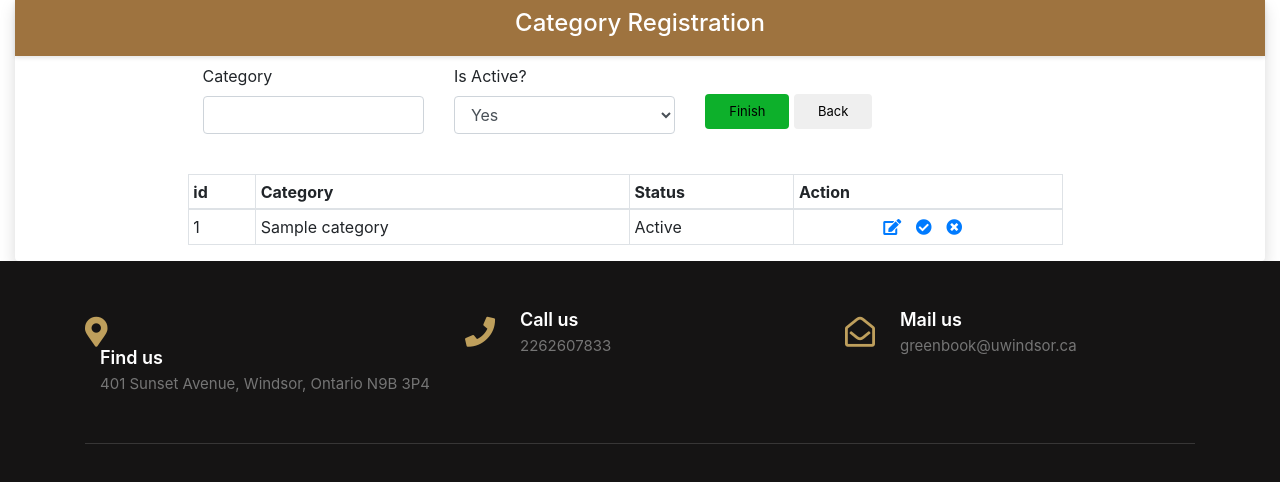
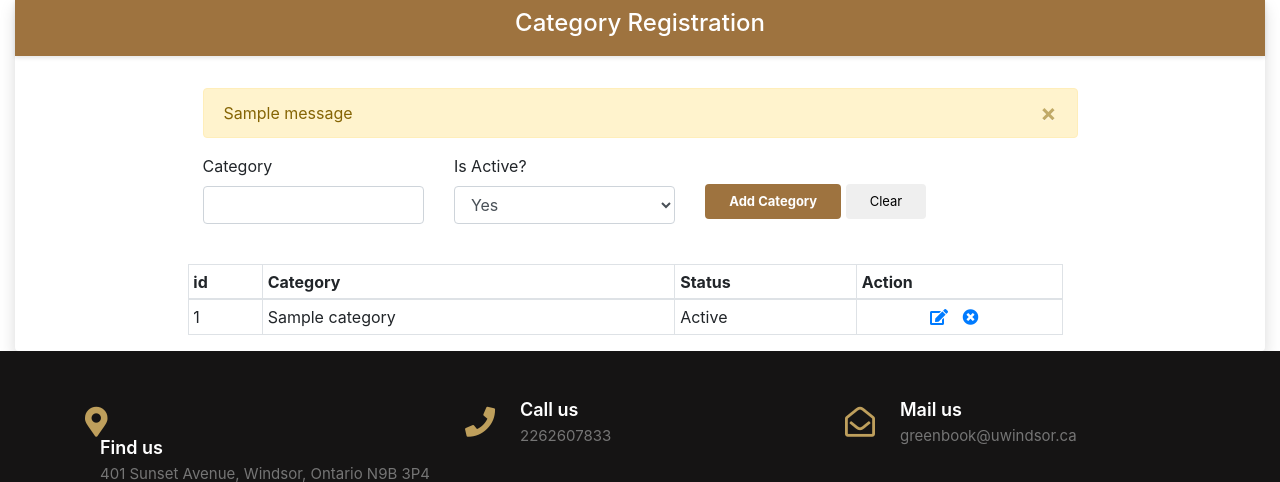
Before and after one commit to deonlobo/green_book_site, a Django app: page /marketplace/add-category/ in a window 1280 px wide. Shown: the part 62-544 px from the top of the page. Run offline with Django 5.2, Linux system fonts and the light colour scheme; tables that the repository leaves empty hold one stand-in row (values such as "Sample post"); one stand-in notice (Sample message) is shown; parts of the project's set-up code (start-up, migrations or seed data) failed here and were passed over; some libraries are stand-ins or nearby versions.

Commit message:
category related issues fixed

```diff
--- a/marketplace/forms.py
+++ b/marketplace/forms.py
@@ -132,6 +132,37 @@ class CategoryForm(ModelForm):
             'category_name': 'Category',
             'is_active': 'Is Active?',
         }
+        error_messages = {
+            'category_name': {
+                'required': 'Category name is required.',
+            },
+            'is_active': {
+                'required': 'Please select whether the category is active or not.',
+            },
+        }
+
+    def clean_category_name(self):
+        category_name = self.cleaned_data.get('category_name')
+        if not category_name:
+            raise forms.ValidationError('Category name is required.')
+        if Category.objects.filter(category_name=category_name).exclude(category_id=self.instance.category_id).exists():
+            raise forms.ValidationError('A category with this name already exists.')
+        return category_name
+
+    def clean_is_active(self):
+        is_active = self.cleaned_data.get('is_active')
+        if is_active is None:
+            raise forms.ValidationError('Please select whether the category is active or not.')
+        return is_active
+
+    def clean(self):
+        cleaned_data = super().clean()
+        category_name = cleaned_data.get('category_name')
+        is_active = cleaned_data.get('is_active')
+        if category_name and is_active is None:
+            self.add_error('is_active', 'Please select whether the category is active or not.')
+        return cleaned_data
+
 
 class SearchProductForm(ModelForm):
     class Meta:
--- a/marketplace/models.py
+++ b/marketplace/models.py
@@ -5,11 +5,13 @@ from django.utils.html import mark_safe
 
 class Category(models.Model):
     category_id = models.AutoField(primary_key=True)
-    category_name = models.CharField(max_length=100)
+    category_name = models.CharField(max_length=100, unique=True)
     is_active = models.BooleanField(choices=[(True,'Yes'),(False,'No')],default=True)
     creation_time = models.DateTimeField(auto_now_add=True)
     def __str__(self):
         return self.category_name
+    def activate(self):
+        self.is_active = True
 
 class Product(models.Model):
     name = models.CharField(max_length=255)
--- a/marketplace/static/add-product.css
+++ b/marketplace/static/add-product.css
@@ -173,7 +173,10 @@ span.round-tab i{
     margin-top: 30px;
 }
 .next-step{
-	background-color: #0db02b;
+	background-color: #9e733f;
+    border-color: #9e733f;
+    color: white;
+    font-weight: 700;
 }
 .skip-btn{
 	background-color: #cec12d;
--- a/marketplace/templates/add-category.html
+++ b/marketplace/templates/add-category.html
@@ -6,33 +6,53 @@
 {% endblock %}
 {% block content %}
     <div class="container-fluid category">
+
         <div class="col-md-12 mx-auto shadow p-0 bg-body rounded">
             <header class="header">
                 <h4>Category Registration</h4>
             </header>
             <section class="category-register mt-2">
+                   {% if messages %}
+                        {% for message in messages %}
+                            <br/>
+                            <div class="alert alert-warning alert-dismissible fade show" role="alert">
+                                {{ message }}
+                                <button type="button" class="close" data-dismiss="alert" aria-label="Close">
+                                <span aria-hidden="true">&times;</span>
+                              </button>
+                            </div>
+                        {% endfor %}
+                    {% endif %}
 {#                <div class="container">#}
                     <div class="row">
                         <div class="col-sm-10">
-                            <form action="{% url 'marketplace:add_category' %}" method="post">
+                            <form id="category-form" method="post" novalidate>
                                 {% csrf_token %}
                             <div class="row">
                                 <div class="col-sm-4">
                                      <div class="form-group">
                                             <label>{{ form.category_name.label }}</label>
                                             {{ form.category_name }}
+                                            {% for error in form.category_name.errors %}
+                                                <div class="invalid-feedback d-block">{{ error }}</div>
+                                            {% endfor %}
                                      </div>
                                 </div>
                                 <div class="col-sm-4">
                                      <div class="form-group">
                                             <label>{{ form.is_active.label }}</label>
                                             {{ form.is_active }}
+                                            {% for error in form.is_active.errors %}
+                                                <div class="invalid-feedback d-block">{{ error }}</div>
+                                            {% endfor %}
                                      </div>
                                 </div>
                                 <div class="col-sm-4">
                                      <ul class="list-inline">
-                                        <li><button type="submit" class="default-btn next-step">Finish</button></li>
-                                          <li><button type="button" class="default-btn prev-step">Back</button></li>
+                                        <li><button type="submit" class="default-btn next-step">
+                                            {% if editing %}Update Category{% else %}Add Category{% endif %}
+                                        </button></li>
+                                          <li><button type="button" id="clear" class="default-btn prev-step">Clear</button></li>
                                     </ul>
                                 </div>
                             </div>
@@ -64,9 +84,11 @@
             {% endif %}
         </td>
         <td class="text-center">
-            <a href="#"><i class="fas fa-edit"></i></a>
-            <a href="#"><i class="fas fa-check-circle"></i></a>
-            <a href="#"><i class="fas fa-times-circle"></i></a>
+            <a href="{% url 'marketplace:modify_category' category.pk %}"><i class="fas fa-edit"></i></a>
+            {% if not category.is_active  %}
+            <a href="{% url 'marketplace:activate_category' category.pk %}"><i class="fas fa-check-circle"></i></a>
+            {% endif %}
+            <a href="{% url 'marketplace:delete_category' category.pk %}"><i class="fas fa-times-circle"></i></a>
         </td>
         </tr>
     {% endfor %}
@@ -78,3 +100,12 @@
         </div>
     </div>
 {% endblock %}
+{% block js %}
+<script type="text/javascript">
+$(document).ready(function(){
+     $('#clear').click(function(){
+       $('#category-form')[0].reset()
+    });
+})
+</script>
+{% endblock %}
--- a/marketplace/urls.py
+++ b/marketplace/urls.py
@@ -7,6 +7,9 @@ urlpatterns = [
     path('', views.index, name='index'),
     path('admin-manage-products/', views.admin_manage_products, name='admin_manage_products'),
     path('add-category/', views.add_category, name='add_category'),
+    path('modify-category/<int:category_id>', views.modify_category, name='modify_category'),
+    path('activate-category/<int:category_id>', views.activate_category, name='activate_category'),
+    path('delete-category/<int:category_id>', views.delete_category, name='delete_category'),
     path('modify-product-step-1/<int:product_id>', views.modify_add_product_step_one, name='modify_add_product_step_one'),
     path('modify-product-step-2/<int:product_id>', views.modify_add_product_step_two, name='modify_add_product_step_two'),
     path('save/', views.save, name='save'),
--- a/marketplace/views.py
+++ b/marketplace/views.py
@@ -4,6 +4,7 @@ from .models import *
 from .forms import *
 import base64
 from base64 import b64encode
+from django.contrib import messages
 
 # Create your views here.
 
@@ -119,11 +120,52 @@ def add_category(request):
         if form.is_valid():
             category = form.save(commit=False)
             category.save()
+            messages.success(request, 'Category added successfully')
             return  render(request, 'add-category.html', {'form':form,'categories':Category.objects.all()})
         else:
             return render(request, 'add-category.html', {'form': form, 'categories': Category.objects.all()})
     else:
         return render(request, 'add-category.html', {'form': CategoryForm(), 'categories': Category.objects.all()})
+
+
+def modify_category(request, category_id):
+    category = get_object_or_404(Category, category_id=category_id)
+    if request.method == 'POST':
+        form = CategoryForm(request.POST, instance=category)
+        if form.is_valid():
+            form.save()
+            messages.success(request, f'Category {category.category_name} has been updated')
+            return redirect('marketplace:add_category')
+    else:
+        form = CategoryForm(instance=category)
+    return render(request, 'add-category.html', {
+        'form': form,
+        'categories': Category.objects.all(),
+        'editing': True
+    })
+
+
+def activate_category(request, category_id):
+    category = get_object_or_404(Category, category_id=category_id)
+    if category is not None:
+        category.activate()
+        category.save()
+        messages.success(request, f'Category {category.category_name} activated')
+        return redirect('marketplace:add_category')
+    else:
+        messages.success(request, 'Category does not exist')
+        return render(request,'add-category.html', {'form': CategoryForm(), 'categories': Category.objects.all()})
+
+
+def delete_category(request, category_id):
+    category = get_object_or_404(Category, category_id=category_id)
+    if category is not None:
+        category.delete()
+        messages.success(request, 'Category deleted successfully')
+        return redirect('marketplace:add_category')
+    else:
+        messages.success(request, 'Category does not exist')
+        return render(request,'add-category.html', {'form': CategoryForm(), 'categories': Category.objects.all()})
 
 def add_product_step_two(request, product_id):
     if request.method == 'POST':
```
